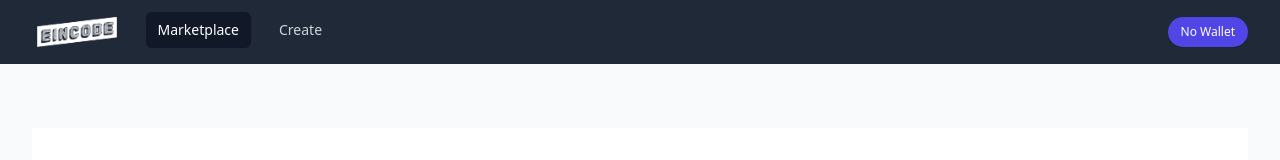
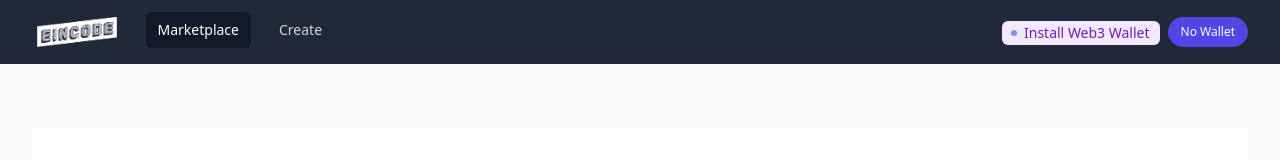
Before and after one commit to aZaheer008/nftMarketPlace, a Next.js app: page / in a window 1280 px wide. Shown: the top 160 px of the page. Built offline with nearby package versions, Linux system fonts and the light colour scheme.

Commit message:
network hooks setup to get network resources

```diff
--- a/components/hooks/web3/index.tsx
+++ b/components/hooks/web3/index.tsx
@@ -9,3 +9,12 @@ export const useAccount = () => {
         account: swrRes
     }
 }
+
+export const useNetwork = () => {
+    const hooks = useHooks();
+    const swrRes = hooks.useNetwork("");
+
+    return {
+        network: swrRes
+    }
+}
--- a/components/hooks/web3/setupHooks.ts
+++ b/components/hooks/web3/setupHooks.ts
@@ -1,9 +1,11 @@
 import { Web3Dependencies } from "@_types/hooks";
 import { hookFactory as createAccountHook,UseAccountHook } from "./useAccount"
+import { hookFactory as createNetworkHook,UseNetworkHook } from "./useNetwork"
 
 
 export type Web3Hooks = {
     useAccount : UseAccountHook;
+    useNetwork : UseNetworkHook;
 };
 
 export type SetupHooks = {
@@ -12,6 +14,7 @@ export type SetupHooks = {
 
 export const setupHooks : SetupHooks = (deps) => {
     return {
-        useAccount : createAccountHook(deps)
+        useAccount : createAccountHook(deps),
+        useNetwork : createNetworkHook(deps)
     }
 }
--- a/components/hooks/web3/useAccount.ts
+++ b/components/hooks/web3/useAccount.ts
@@ -25,7 +25,8 @@ export const hookFactory : AccountHookFactory = ({provider , ethereum,isLoading}
             }
             return account;
         },{
-            revalidateOnFocus : false
+            revalidateOnFocus : false,
+            shouldRetryOnError : false
         }
     )
 
@@ -57,7 +58,7 @@ export const hookFactory : AccountHookFactory = ({provider , ethereum,isLoading}
         ...swr,
         data,
         isValidating,
-        isLoading : isLoading || isValidating,
+        isLoading : isLoading as boolean,
         isInstalled : ethereum?.isMetaMask || false,
         mutate,
         connect
--- /dev/null
+++ b/components/hooks/web3/useNetwork.ts
@@ -0,0 +1,52 @@
+import { CryptoHookFactory } from "@_types/hooks";
+import useSWR from "swr"
+
+type UseNetworkResponse = {
+    isLoading: boolean;
+    isSupported : boolean;
+    targetNetwork : string;
+}
+
+const NETWORKS: {[k: string]: string} = {
+    1: "Ethereum Main Network",
+    3: "Ropsten Test Network",
+    4: "Rinkeby Test Network",
+    5: "Goerli Test Network",
+    42: "Kovan Test Network",
+    56: "Binance Smart Chain",
+    1337: "Ganache",
+  }
+
+const targetId = process.env.NEXT_PUBLIC_TARGET_CHAIN_ID as string;
+const targetNetwork = NETWORKS[targetId];
+
+type NetworkHookFactory = CryptoHookFactory<string, UseNetworkResponse>
+
+export type UseNetworkHook = ReturnType<NetworkHookFactory>
+
+export const hookFactory : NetworkHookFactory = ({provider , isLoading}) => () => {
+
+    const {data , isValidating , ...swr} = useSWR(
+        provider ? "web3/useNetwork" : null,
+        async () => {
+            const chainId = (await provider!.getNetwork()).chainId;
+
+            if (!chainId) {
+                throw "Cannot retreive network. Please , refresh browser or connect to other one."
+            }
+            return NETWORKS[chainId];
+        },{
+            revalidateOnFocus : false
+        }
+    )
+
+    return {
+        ...swr,
+        data,
+        isValidating,
+        targetNetwork,
+        isSupported : data === targetNetwork,
+        isLoading : isLoading as boolean
+    }
+
+}
--- a/components/providers/web3/index.tsx
+++ b/components/providers/web3/index.tsx
@@ -1,6 +1,23 @@
+import { MetaMaskInpageProvider } from "@metamask/providers";
 import { ethers } from "ethers";
 import { createContext, FunctionComponent, useContext, useEffect, useState } from "react";
 import { createDefaultState, createWeb3State, loadContract, Web3State } from "./utils";
+
+const pageReload = () => { window.location.reload();}
+const handleAccount = (ethereum : MetaMaskInpageProvider) => async() => {
+    const isLocked = !(await ethereum._metamask.isUnlocked());
+    if (isLocked) { pageReload ();}
+ }
+
+const setGlobalListeners = (ethereum : MetaMaskInpageProvider) => {
+    ethereum.on("chainChanged", pageReload);
+    ethereum.on("accountsChanged", handleAccount(ethereum));
+}
+
+const removeGlobalListeners = (ethereum : MetaMaskInpageProvider) => {
+    ethereum?.removeListener("chainChanged", pageReload);
+    ethereum?.removeListener("accountsChanged", handleAccount);
+}
 
 const Web3Context = createContext<Web3State>(createDefaultState());
 
@@ -18,6 +35,8 @@ const Web3Provider : FunctionComponent <props> = ({ children }) => {
 
                 const provider = new ethers.providers.Web3Provider(window.ethereum as any);
                 const contract = await loadContract("NftMarket", provider);
+
+                setGlobalListeners(window.ethereum);
                 setWeb3Api(createWeb3State({
                     ethereum : window.ethereum,
                     provider,
@@ -34,6 +53,7 @@ const Web3Provider : FunctionComponent <props> = ({ children }) => {
             }
         }
         initWeb3();
+        return () => removeGlobalListeners(window.ethereum);
     },[]);
 
     return (
--- a/components/ui/navbar/index.tsx
+++ b/components/ui/navbar/index.tsx
@@ -2,7 +2,7 @@
 
 import { Disclosure, Menu } from '@headlessui/react'
 import { BellIcon, MenuIcon, XIcon } from '@heroicons/react/outline'
-import { useAccount } from '@hooks/web3'
+import { useAccount, useNetwork } from '@hooks/web3'
 import Link from 'next/link'
 import ActiveLink from '../link'
 import Walletbar from './Walletbar'
@@ -19,8 +19,10 @@ function classNames(...classes: string[]) {
 export default function Navbar() {
 
   const { account } = useAccount();
+  const { network } = useNetwork();
 
   console.log(account.data);
+  console.log("network : ",network.data);
 
   return (
     <Disclosure as="nav" className="bg-gray-800">
@@ -67,6 +69,14 @@ export default function Navbar() {
                 </div>
               </div>
               <div className="absolute inset-y-0 right-0 flex items-center pr-2 sm:static sm:inset-auto sm:ml-6 sm:pr-0">
+                <div className="text-gray-300 self-center mr-2">
+                    <span className="inline-flex items-center px-2.5 py-0.5 rounded-md text-sm font-medium bg-purple-100 text-purple-800">
+                      <svg className="-ml-0.5 mr-1.5 h-2 w-2 text-indigo-400" fill="currentColor" viewBox="0 0 8 8">
+                        <circle cx={4} cy={4} r={3} />
+                      </svg>
+                      {network.isLoading ? "Loading..." : account.isInstalled ? network.data : "Install Web3 Wallet"}
+                    </span>
+                  </div>
                   <Walletbar
                     isInstalled={account.isInstalled}
                     isLoading={account.isLoading}
```
Also changed, not shown: 1 other file (tests, documents, lock files or other folders). Lines whose indentation alone changed are shown as unchanged.
